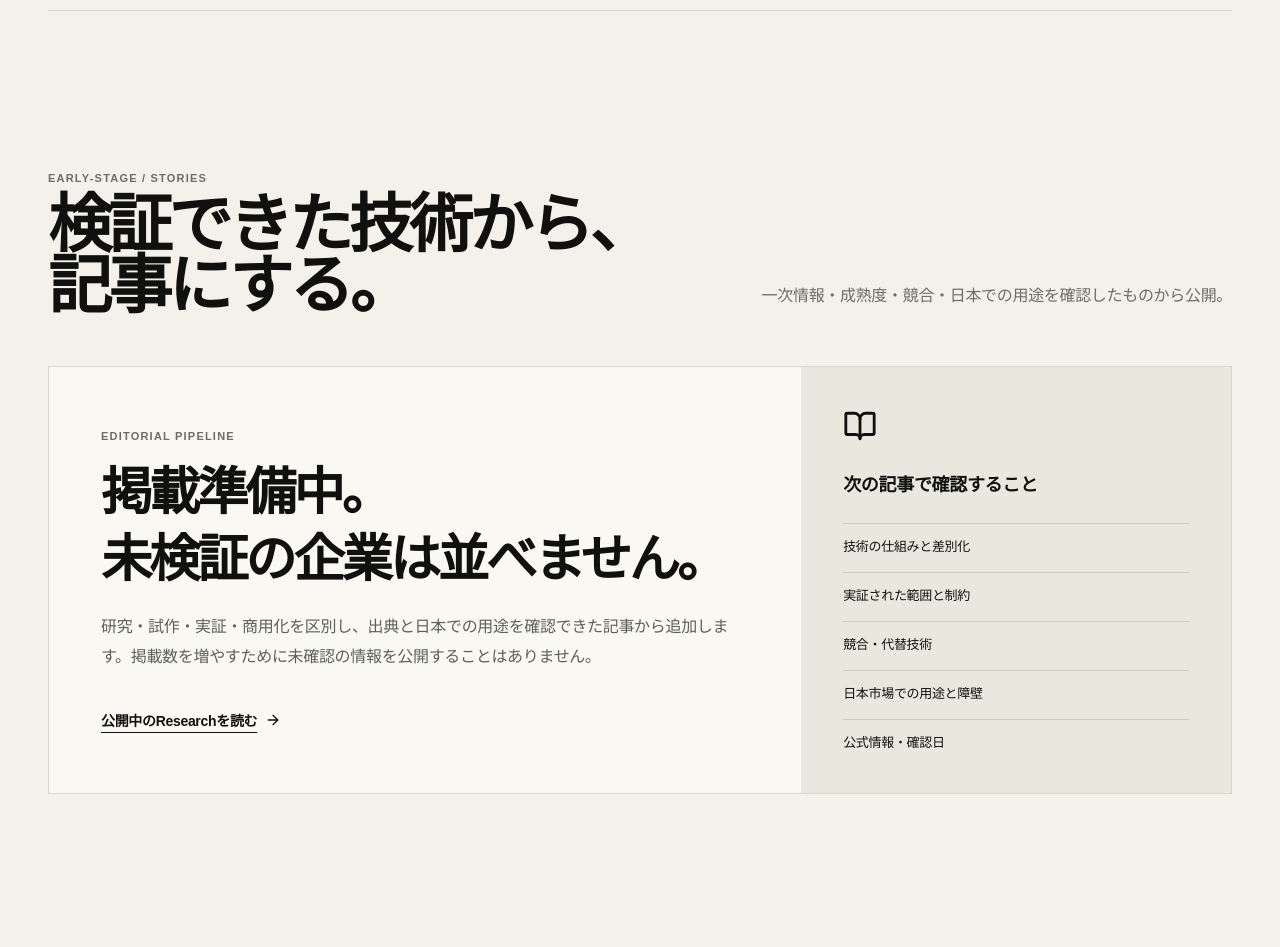
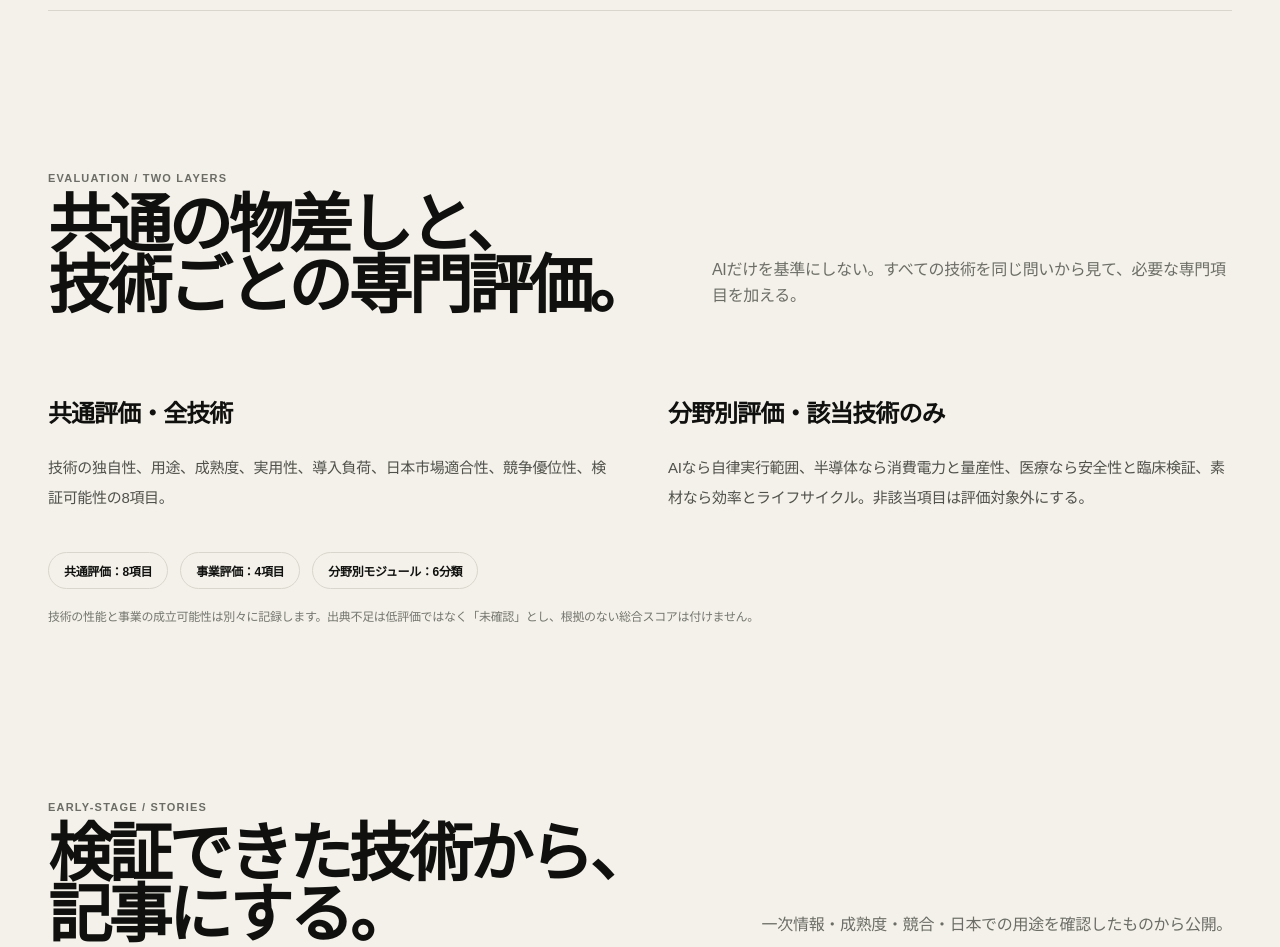
Before and after one commit to yasu-kai/tech-meets-japan, a Next.js app: page /early-stage in a window 1280 px wide. Shown: the part 4760-5707 px from the top of the page. Built offline with nearby package versions, Linux system fonts and the light colour scheme.

Commit message:
Explain cross-technology evaluation and separate technical from business assessment on Early-Stage

```diff
--- a/app/early-stage/page.tsx
+++ b/app/early-stage/page.tsx
@@ -3,6 +3,7 @@ import { ArrowRight, ArrowUpRight, ShieldCheck, Telescope, FlaskConical, Handsha
 import Header from "@/components/Header";
 import Footer from "@/components/Footer";
 import { earlyStageCompanies } from "@/lib/earlyStage";
+import { COMMON_DIMENSIONS, BUSINESS_DIMENSIONS, DOMAIN_DIMENSIONS } from "@/lib/technologyEvaluation";
 
 export const metadata = {
   title: "Early-Stage | 海外の新技術を日本の選択肢に | TECH MEETS JAPAN",
@@ -83,6 +84,12 @@ export default function EarlyStagePage() {
         <div className="es-rubric">{rubric.map((x,i)=><div className="es-rubric-row" key={x.label}><span>{String(i+1).padStart(2,"0")}</span><strong>{x.label}</strong><p>{x.question}</p><small>{x.metric}</small></div>)}</div>
       </section>
 
+      <section className="section section-tight es-framework">
+        <div className="section-heading"><div><p className="eyebrow">EVALUATION / TWO LAYERS</p><h2>共通の物差しと、<br/>技術ごとの専門評価。</h2></div><p>AIだけを基準にしない。すべての技術を同じ問いから見て、必要な専門項目を加える。</p></div>
+        <div className="es-intro-grid"><div><h3>共通評価・全技術</h3><p>技術の独自性、用途、成熟度、実用性、導入負荷、日本市場適合性、競争優位性、検証可能性の8項目。</p></div><div><h3>分野別評価・該当技術のみ</h3><p>AIなら自律実行範囲、半導体なら消費電力と量産性、医療なら安全性と臨床検証、素材なら効率とライフサイクル。非該当項目は評価対象外にする。</p></div></div>
+        <div className="es-framework-count"><span>共通評価：{COMMON_DIMENSIONS.length}項目</span><span>事業評価：{BUSINESS_DIMENSIONS.length}項目</span><span>分野別モジュール：{Object.keys(DOMAIN_DIMENSIONS).length}分類</span></div>
+        <p className="es-annotation">技術の性能と事業の成立可能性は別々に記録します。出典不足は低評価ではなく「未確認」とし、根拠のない総合スコアは付けません。</p>
+      </section>
       <section className="section section-tight es-stories" id="stories">
         <div className="section-heading"><div><p className="eyebrow">EARLY-STAGE / STORIES</p><h2>検証できた技術から、<br/>記事にする。</h2></div><p>一次情報・成熟度・競合・日本での用途を確認したものから公開。</p></div>
         {published.length ? <div className="research-grid">{published.map(c=><Link className="research-card" href={c.publishedPath!} key={c.id}><p className="eyebrow">{c.country} / {maturityLabel[c.maturity]}</p><h3>{c.product}</h3><p>{c.summary}</p><strong>{c.company} <ArrowRight size={16}/></strong></Link>)}</div> :
@@ -107,7 +114,7 @@ export default function EarlyStagePage() {
       .es-pathways{display:grid;grid-template-columns:repeat(2,1fr);gap:16px}.es-pathway{padding:32px;border:1px solid var(--line);background:#faf8f2;display:flex;flex-direction:column;min-height:380px}.es-pathway-head{display:flex;align-items:center;justify-content:space-between;color:#565d56}.es-pathway-head span{font-size:11px;letter-spacing:.07em}.es-pathway h3{font-size:clamp(24px,3vw,36px);letter-spacing:-.06em;margin:28px 0 12px}.es-pathway-question{font-size:16px;line-height:1.7;font-weight:700}.es-pathway dl{margin:20px 0 28px}.es-pathway dl div{display:grid;grid-template-columns:145px 1fr;gap:12px;padding:10px 0;border-top:1px solid var(--line);font-size:13px}.es-pathway dt{color:#777a72}.es-pathway dd{margin:0}.es-pathway>a{display:inline-flex;align-items:center;gap:9px;font-size:13px;font-weight:800;margin-top:auto;text-decoration:underline;text-underline-offset:5px}.es-annotation{color:#74766f;font-size:12px;line-height:1.8;margin-top:18px}
       .es-rubric{border-top:2px solid #161714}.es-rubric-row{display:grid;grid-template-columns:48px 145px minmax(0,1fr) 220px;align-items:center;gap:15px;border-bottom:1px solid var(--line);padding:20px 12px}.es-rubric-row>span{font-size:12px;color:#999}.es-rubric-row strong{font-size:18px}.es-rubric-row p{margin:0;font-size:14px}.es-rubric-row small{color:#797c74;font-size:12px}
       .es-empty{display:grid;grid-template-columns:1.4fr .8fr;border:1px solid var(--line);background:#faf8f2}.es-empty>div:first-child{padding:52px}.es-empty h3{font-size:clamp(30px,4vw,52px);letter-spacing:-.06em;line-height:1.3;margin:18px 0}.es-empty p:not(.eyebrow){max-width:650px;color:#5c6057;line-height:1.9}.es-text-link{display:inline-flex;gap:8px;align-items:center;font-weight:800;font-size:14px;margin-top:22px;text-decoration:underline;text-underline-offset:6px}.es-empty-side{background:#e9e8df;padding:42px;display:flex;flex-direction:column;gap:17px}.es-empty-side strong{font-size:18px;margin:10px 0}.es-empty-side span{border-top:1px solid #cdcdc3;padding-top:12px;font-size:13px}
-      .es-faq-grid{display:grid;grid-template-columns:repeat(2,1fr);gap:0 44px}.es-faq-grid>div{border-top:1px solid var(--line);padding:25px 0}.es-faq-grid h3{font-size:20px;margin:15px 0}.es-faq-grid p{color:#666a62;line-height:1.85;font-size:14px}.es-final{background:#164b4a;color:#fff;padding:74px 0}.es-final-inner{display:flex;justify-content:space-between;align-items:end;gap:35px}.es-final h2{font-size:clamp(36px,5vw,66px);line-height:1.2;letter-spacing:-.065em;margin:14px 0}.es-final p:last-child{color:#d2e4df;line-height:1.8}.es-final .es-pill{flex-shrink:0}.es-neutrality{margin-top:0}
+      .es-framework-count{display:flex;flex-wrap:wrap;gap:12px;margin-top:25px}.es-framework-count span{border:1px solid var(--line);border-radius:999px;padding:9px 15px;font-size:12px;font-weight:700}.es-framework .es-intro-grid h3{font-size:24px;letter-spacing:-.04em}.es-framework .es-intro-grid p{font-size:15px}.es-faq-grid{display:grid;grid-template-columns:repeat(2,1fr);gap:0 44px}.es-faq-grid>div{border-top:1px solid var(--line);padding:25px 0}.es-faq-grid h3{font-size:20px;margin:15px 0}.es-faq-grid p{color:#666a62;line-height:1.85;font-size:14px}.es-final{background:#164b4a;color:#fff;padding:74px 0}.es-final-inner{display:flex;justify-content:space-between;align-items:end;gap:35px}.es-final h2{font-size:clamp(36px,5vw,66px);line-height:1.2;letter-spacing:-.065em;margin:14px 0}.es-final p:last-child{color:#d2e4df;line-height:1.8}.es-final .es-pill{flex-shrink:0}.es-neutrality{margin-top:0}
       @media(max-width:900px){.es-maturity-grid{grid-template-columns:repeat(2,1fr)}.es-rubric-row{grid-template-columns:34px 115px 1fr}.es-rubric-row small{grid-column:3}.es-pathway dl div{grid-template-columns:120px 1fr}}
       @media(max-width:640px){.es-page .es-hero{padding:76px 22px;min-height:590px}.es-page .es-hero h1{font-size:clamp(44px,11vw,66px)}.es-hero-lead br{display:none}.es-page .es-container{padding:0 20px}.es-intro-grid,.es-pathways,.es-faq-grid,.es-empty{grid-template-columns:1fr}.es-intro-grid{gap:0}.es-intro-grid p{font-size:16px}.es-maturity-grid{grid-template-columns:1fr}.es-maturity-card{min-height:auto}.es-maturity-card>p{min-height:auto}.es-dark-band{padding:66px 0}.es-pathway{padding:24px;min-height:auto}.es-rubric-row{grid-template-columns:30px 1fr;gap:8px;padding:20px 0}.es-rubric-row p,.es-rubric-row small{grid-column:2}.es-empty>div:first-child,.es-empty-side{padding:28px}.es-final-inner{align-items:start;flex-direction:column}.es-final{padding:60px 0}}
     `}</style>
```
